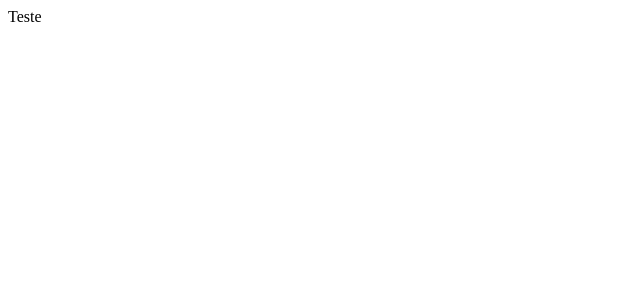
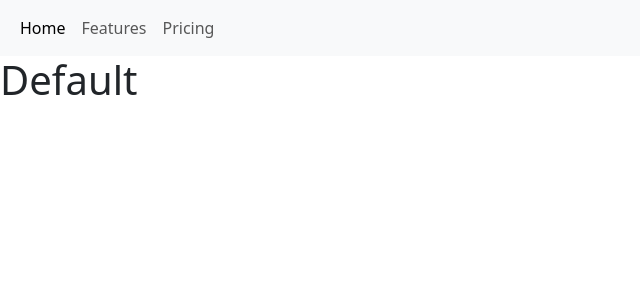
Before and after one commit to AdaltoRG/ExerciciosDiH, an Angular app in the folder M1S11/: page / in a window 1280 px wide. Shown: the top 300 px of the page, without its empty margins (0-640 px from the left). Built offline with nearby package versions, Linux system fonts and the light colour scheme.

Commit message:
M1S11 - Exercício 2

```diff
--- a/M1S11/angular.json
+++ b/M1S11/angular.json
@@ -50,9 +50,10 @@
               "src/assets"
             ],
             "styles": [
-              "src/styles.css"
+              "src/styles.css",
+              "bootstrap/dist/css/bootstrap.min.css"
             ],
-            "scripts": []
+            "scripts": ["bootstrap/dist/js/bootstrap.bundle.min.js"]
           },
           "configurations": {
             "production": {
--- a/M1S11/package.json
+++ b/M1S11/package.json
@@ -18,6 +18,7 @@
     "@angular/platform-browser": "^15.0.0",
     "@angular/platform-browser-dynamic": "^15.0.0",
     "@angular/router": "^15.0.0",
+    "bootstrap": "^5.3.0-alpha1",
     "rxjs": "~7.5.0",
     "tslib": "^2.3.0",
     "zone.js": "~0.12.0"
--- a/M1S11/src/app/app.component.html
+++ b/M1S11/src/app/app.component.html
@@ -1 +1,2 @@
-{{'teste' | captalizePhillips}}
+<app-nav></app-nav>
+<!-- {{'teste' | captalizePhillips}} -->
--- a/M1S11/src/app/app.module.ts
+++ b/M1S11/src/app/app.module.ts
@@ -4,11 +4,13 @@ import { BrowserModule } from '@angular/platform-browser';
 import { AppRoutingModule } from './app-routing.module';
 import { AppComponent } from './app.component';
 import { CaptalizePhillipsPipe } from './pipes/captalize-phillips.pipe';
+import { NavComponent } from './nav/nav.component';
 
 @NgModule({
   declarations: [
     AppComponent,
-    CaptalizePhillipsPipe
+    CaptalizePhillipsPipe,
+    NavComponent
   ],
   imports: [
     BrowserModule,
--- /dev/null
+++ b/M1S11/src/app/nav/nav.component.html
@@ -0,0 +1,24 @@
+<nav class="navbar navbar-expand-lg bg-body-tertiary">
+    <div class="container-fluid">
+        <div class="collapse navbar-collapse" id="navbarNav">
+            <ul class="navbar-nav">
+                <li class="nav-item" (click)="page = 'home'">
+                    <a class="nav-link active" aria-current="page" href="#">Home</a>
+                </li>
+                <li class="nav-item" (click)="page = 'precos'">
+                    <a class="nav-link" href="#">Features</a>
+                </li>
+                <li class="nav-item" (click)="page = 'informacoes'">
+                    <a class="nav-link" href="#">Pricing</a>
+                </li>
+            </ul>
+        </div>
+    </div>
+</nav>
+
+<div [ngSwitch]="page">
+    <h2 *ngSwitchCase="'home'">Estou na página de Home</h2>
+    <h2 *ngSwitchCase="'precos'">Estou na página de Preços</h2>
+    <h2 *ngSwitchCase="'informacoes'">Estou na página de Informações</h2>
+    <h1 *ngSwitchDefault>Default</h1>
+</div>
--- /dev/null
+++ b/M1S11/src/app/nav/nav.component.ts
@@ -0,0 +1,10 @@
+import { Component } from '@angular/core';
+
+@Component({
+  selector: 'app-nav',
+  templateUrl: './nav.component.html',
+  styleUrls: ['./nav.component.css']
+})
+export class NavComponent {
+  page:string = '';
+}
```
Also changed, not shown: M1S11/src/app/nav/nav.component.css (added), 1 other file (tests, documents, lock files or other folders).
